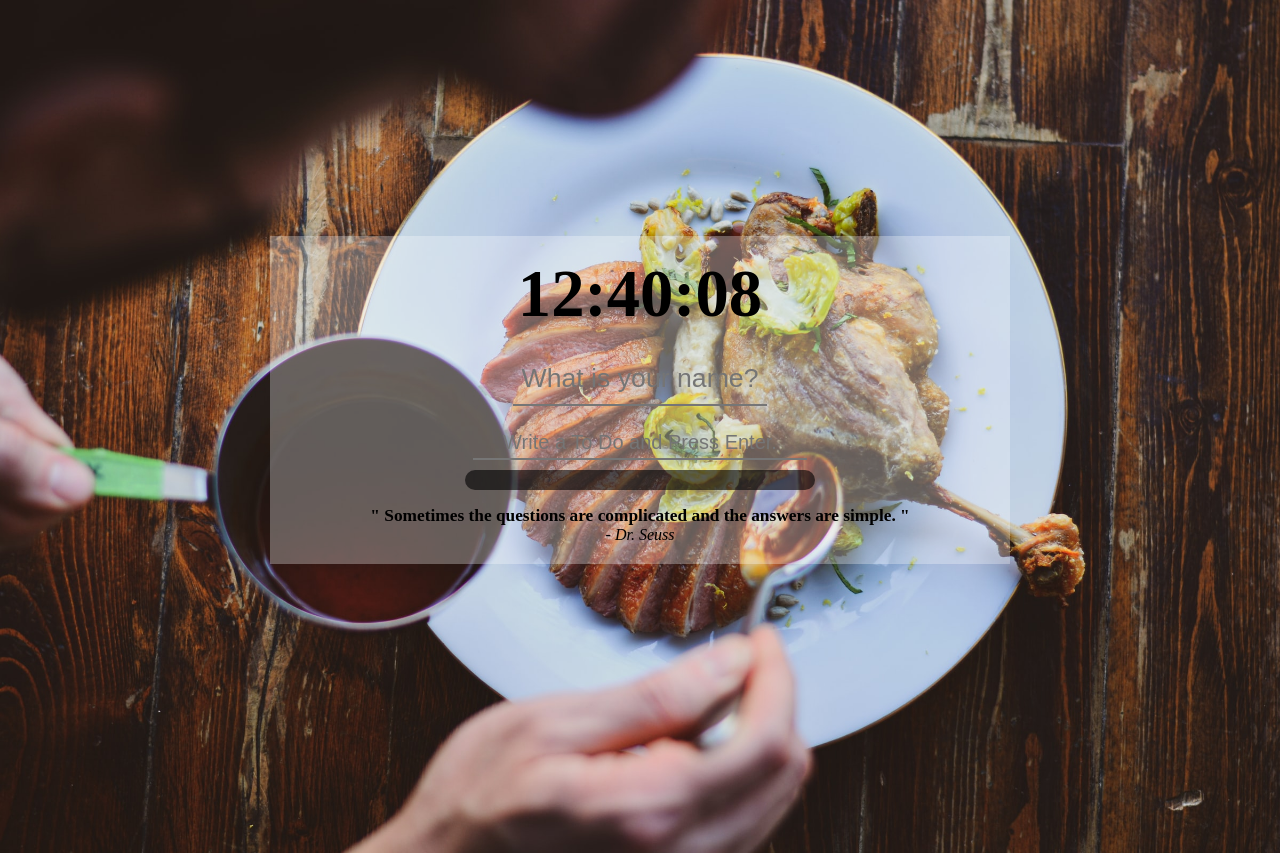
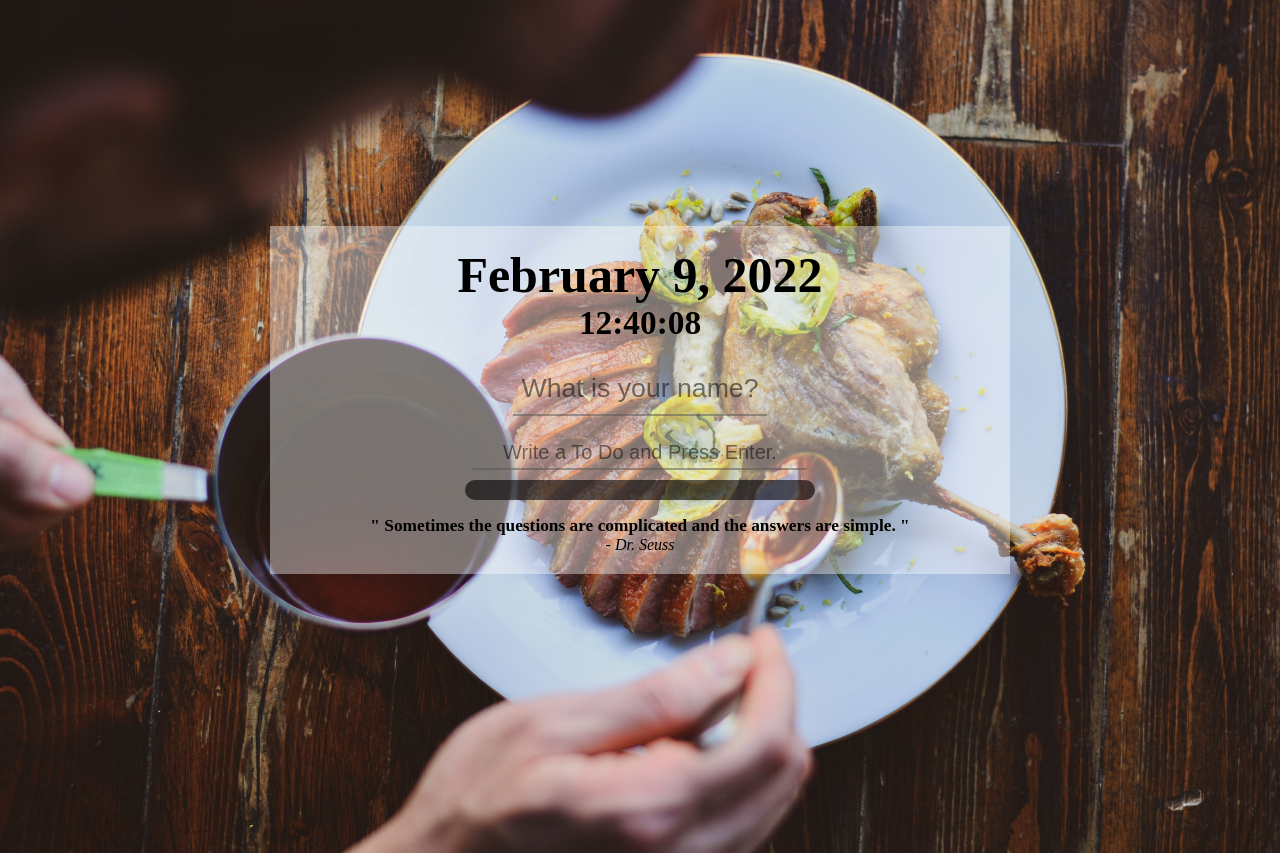
Before and after one commit to sehyeonn/TodoListSomething, a plain HTML site: page index.html in a window 1280 px wide. Drawn offline with Linux system fonts and the light colour scheme.

Commit message:
Add today's date, add style of input element focus and hover

```diff
--- a/index.html
+++ b/index.html
@@ -10,7 +10,8 @@
 <body>
 
 <div class="container">
-    <h1 id="clock">00:00:00</h1>
+    <h2 id="today"></h2>
+    <h2 id="clock">00:00:00</h1>
     <form id="login-form" class="hidden">
         <input required maxlength="15" type="text" placeholder="What is your name?"/>
     </form>
--- a/scripts/clock.js
+++ b/scripts/clock.js
@@ -1,4 +1,7 @@
-const clock = document.querySelector("h1#clock");
+const today = document.querySelector("h2#today");
+const clock = document.querySelector("h2#clock");
+
+const monthes = ["January", "February", "March", "April", "May", "June", "July", "August", "September", "October", "November", "December"];
 
 function getClock() {
     const date = new Date();
@@ -8,5 +11,11 @@ function getClock() {
     clock.innerText = `${hours}:${minutes}:${seconds}`;
 }
 
+const date = new Date();
+const year = date.getFullYear();
+const month = monthes[date.getMonth()];
+const day = date.getDate();
+today.innerText = `${month} ${day}, ${year}`
+
 getClock();
 setInterval(getClock, 1000);
--- a/style.css
+++ b/style.css
@@ -5,7 +5,6 @@
 body {
     margin: 0;
 }
-
 body * {
     text-align: center;
 }
@@ -16,16 +15,21 @@ div.container {
     width: 700px;
 	top: 50%;
 	left: 50%;
-    padding-left: 20px;
-    padding-right: 20px;
-    padding-bottom: 20px;
-    background-color: rgba(255, 255, 255, 0.3);
+    padding: 20px;
+    background-color: rgba(255, 255, 255, 0.4);
 	transform: translate( -50%, -50% );
+}
+
+#today {
+    margin-top: 0;
+    margin-bottom: 0;
+    font-size: 50px;
 }
 
 #clock {
     margin: 20px;
-    font-size: 50pt;
+    margin-top: 0;
+    font-size: 25pt;
 }
 
 #greeting {
@@ -35,9 +39,20 @@ div.container {
 
 input {
     background-color: rgba(0, 0, 0, 0);
+    border-color: rgba(0, 0, 0, 0.5);
     border-top: none;
     border-left: none;
     border-right: none;
+}
+input::placeholder {
+    color: rgba(0, 0, 0, 0.5);
+}
+input:focus {
+    outline: none;
+}
+input:hover, input:hover::placeholder {
+    color: palevioletred;
+    border-color: palevioletred;
 }
 
 #login-form input {
@@ -47,12 +62,12 @@ input {
     font-size: 20pt;
 }
 
+/* TodoList */
 #todo-form input {
     width: 330px;
     height: 30px;
     font-size: 15pt;
 }
-
 ul {
     list-style-type: none;
     background-color: rgba(0, 0, 0, 0.6);
@@ -63,7 +78,6 @@ ul {
     margin-right: auto;
     padding: 10px;
 }
-
 ul li {
     height: fit-content;
     vertical-align: middle;
@@ -71,7 +85,6 @@ ul li {
     margin-top: 10px;
     margin-bottom: 10px;
 }
-
 ul li span {
     display: inline-block;
     width: 90%;
@@ -81,7 +94,6 @@ ul li span {
     color: ivory;
     word-break: break-all;
 }
-
 ul li button {
     border: none;
     border-radius: 5px;
@@ -91,11 +103,13 @@ ul li button {
     color: greenyellow;
     float: right;
 }
-
 ul li button:hover {
     background-color: rgba(255, 255, 255, 0.2);
 }
+/* Todolist */
 
+
+/* quote */
 div#quote span:first-child {
     font-size: 13pt;
     font-weight: bold;
@@ -104,6 +118,7 @@ div#quote span:first-child {
 div#quote span:last-child {
     font-style: italic;
 }
+/* quote */
 
 div#weather {
     position: absolute;
@@ -114,6 +129,7 @@ div#weather {
     font-family: fantasy;
 }
 
+/* background image */
 img {
     width: 100%;
     display: block;
```
